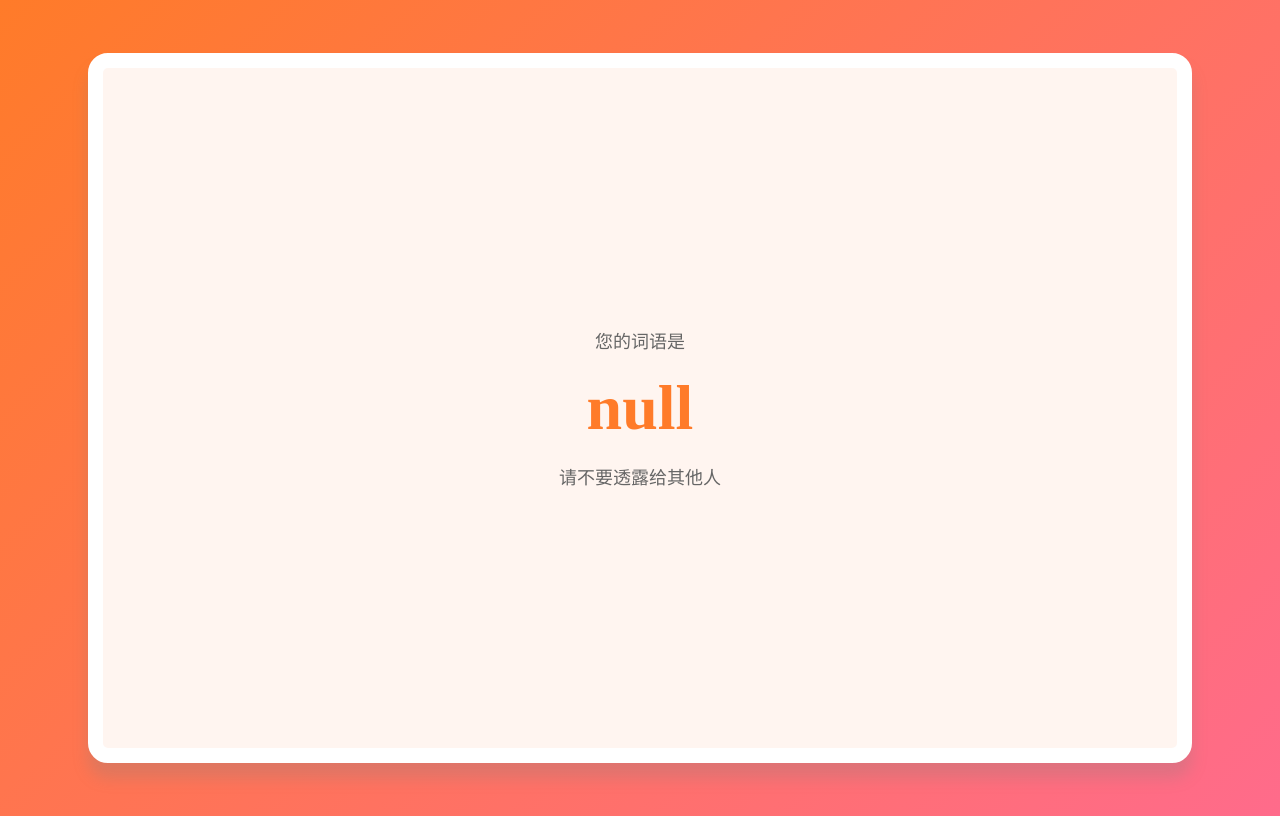
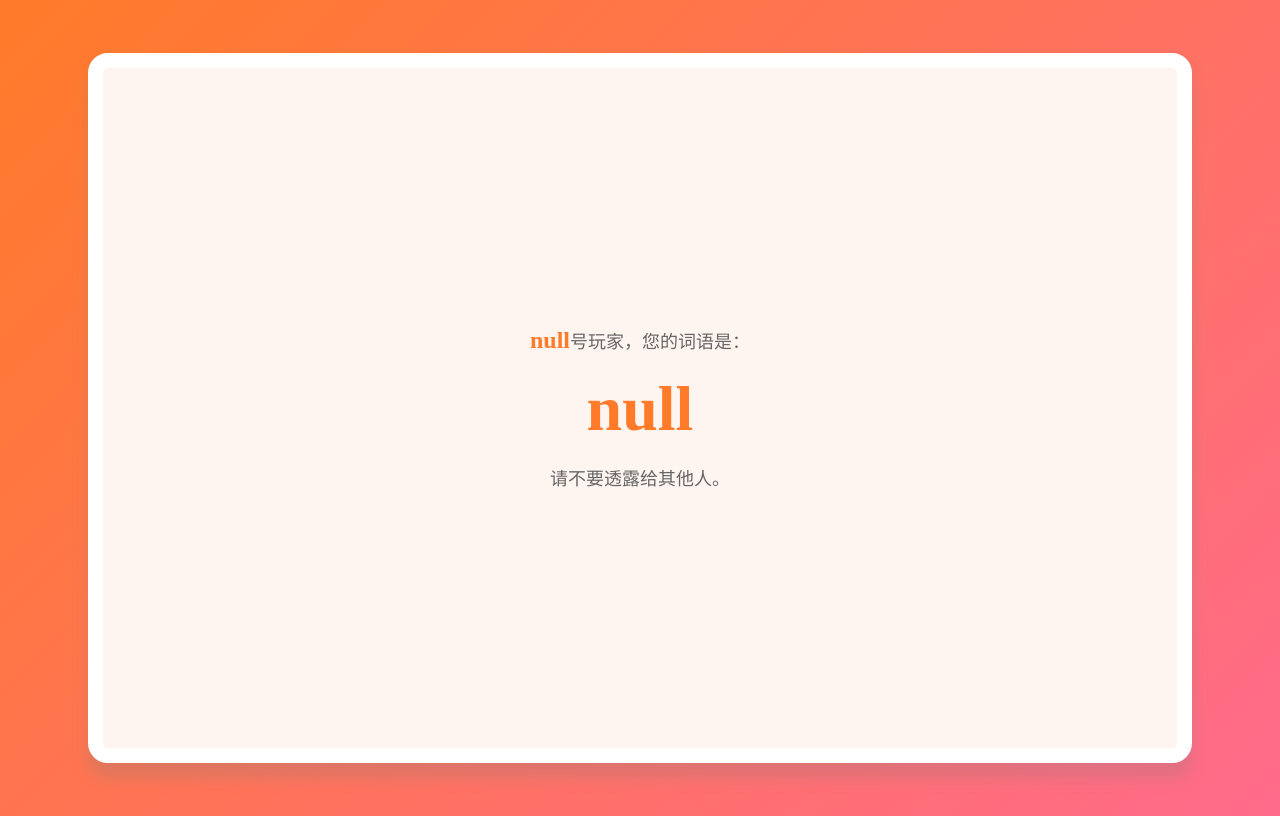
Before and after one commit to WangCongRex/showthatword, a plain HTML site: page index.html in a window 1280 px wide. Drawn offline with Linux system fonts and the light colour scheme.

Commit message:
更新界面：添加玩家编号显示，调整相关文本内容

```diff
--- a/index.html
+++ b/index.html
@@ -12,9 +12,9 @@
     </head>
     <body>
         <div class="card">
-            <p>您的词语是</p>
+            <p><span id="num">1</span>号玩家，您的词语是：</p>
             <div id="word">风林火山</div>
-            <p>请不要透露给其他人</p>
+            <p>请不要透露给其他人。</p>
         </div>
 
 
@@ -27,6 +27,16 @@
             console.log(decodeWord);
 
             document.getElementById('word').textContent = decodeWord;
+
+
+            const thenum = (new URLSearchParams(window.location.search)).get('num');
+            console.log(thenum);
+
+            const decodeNum = decodeURIComponent(thenum);
+            console.log(decodeNum);
+
+            document.getElementById('num').textContent = decodeNum;
+
         </script>
 
     </body>
--- a/styles.css
+++ b/styles.css
@@ -33,3 +33,9 @@ body{
     text-align: center;
     color: #FF7B29;
 }
+
+#num{
+    font-size: 1.5rem;
+    font-weight: bold;
+    color: #FF7B29;
+}
```
